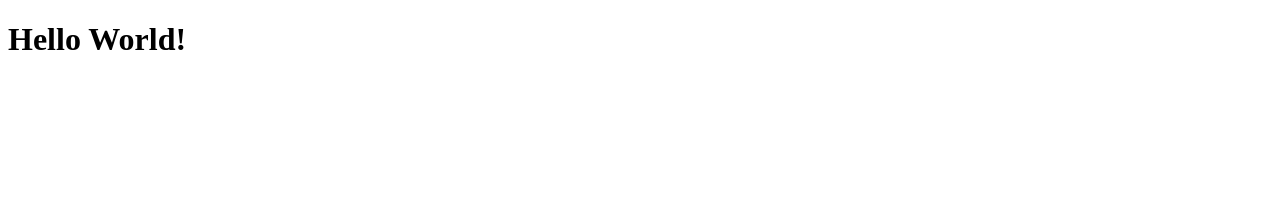
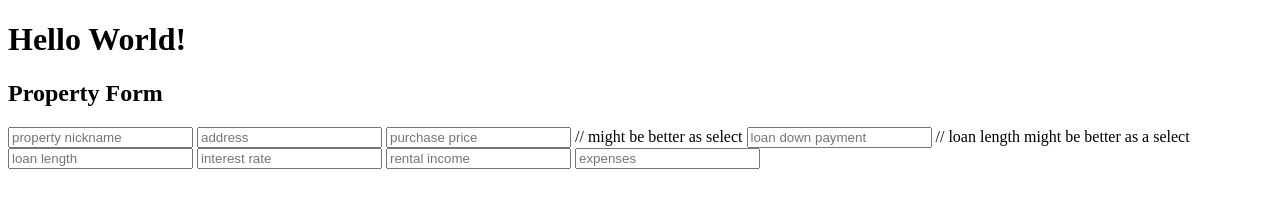
Before and after one commit to ranegray/vanilla-real-estate-analyzer, a website: page client/index.html in a window 1280 px wide. Drawn offline with Linux system fonts and the light colour scheme.

Commit message:
Added form skeleton

```diff
--- a/client/index.html
+++ b/client/index.html
@@ -9,6 +9,19 @@
 </head>
 <body>
     <h1>Hello World!</h1>
+    <h2>Property Form</h2>
+    <form action="/api/property" method="post">
+        <input type="text" placeholder="property nickname">
+        <input type="text" placeholder="address" required>
+        <input type="number" placeholder="purchase price" required>
+        // might be better as select
+        <input type="text" placeholder="loan down payment" required>
+        // loan length might be better as a select
+        <input type="number" placeholder="loan length" required>
+        <input type="number" placeholder="interest rate" required>
+        <input type="number" placeholder="rental income" required>
+        <input type="number" placeholder="expenses" required>
+    </form>
     <script src="script.js" defer></script>
 </body>
 </html>
```
